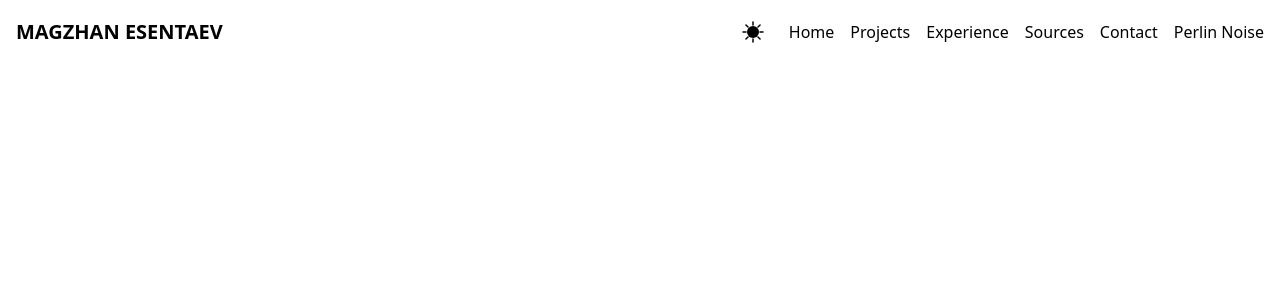
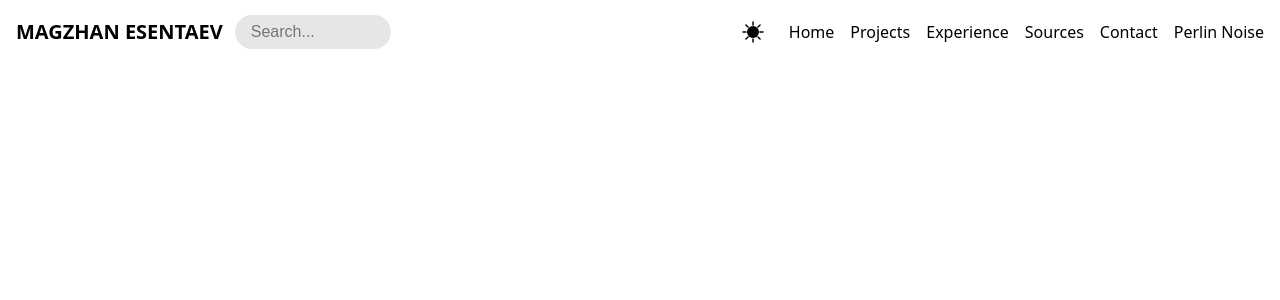
Before and after one commit to magzhawn/web-portfolio, a Vue app: page / in a window 1280 px wide. Shown: the top 300 px of the page. Built offline with nearby package versions, Linux system fonts and the light colour scheme.

Commit message:
removed metadata

```diff
--- a/src/assets/styles/main.css
+++ b/src/assets/styles/main.css
@@ -1,6 +1,7 @@
 :root {
     /* Base colors */
     --bg-color: #ffffff;
+    --bg-color-secondary: #e6e6e6;
     --text-color: #000000;
     --transparent-color: #dfdfdf;
     --bg-rgb: 255, 255, 255;
@@ -30,6 +31,8 @@
 
 [data-theme="dark"] {
     --bg-color: #121212;
+    --bg-color-secondary: #313131;
+
     --text-color: #f1f1f1;
     --transparent-color: #000000;
     --bg-rgb: 0, 0, 0;
--- a/src/components/header/Header.vue
+++ b/src/components/header/Header.vue
@@ -4,6 +4,7 @@ import { routes } from '@/router';
 import { ref, onMounted, onUnmounted, watch } from 'vue';
 import ThemeToggler from './ThemeToggler.vue';
 import MobileMenuOverlay from './MobileMenuOverlay.vue';
+import Search from './Search.vue';
 
 const scrolled = ref(false);
 const mobileMenuOpen = ref(false);
@@ -53,22 +54,17 @@ onUnmounted(() => {
 
 <template>
   <div :class="['header-container', { scrolled }]">
-    <!-- Left: moto + background button -->
     <div class="left" ref="leftRef">
       <span class="moto">{{ moto }}</span>
-      <!-- <BackgroundToggler /> -->
+      <Search />
     </div>
-
-    <!-- Right: theme + tabs + hamburger -->
     <div class="right">
       <ThemeToggler />
-
       <div class="tabs desktop-only">
         <span class="tab" v-for="tab in routes" :key="tab.path" @click="navigate(tab.path)">
           {{ tab.name }}
         </span>
       </div>
-
       <div class="hamburger mobile-only" @click="toggleMenu">
         <span :class="{ open: mobileMenuOpen }"></span>
         <span :class="{ open: mobileMenuOpen }"></span>
@@ -76,14 +72,7 @@ onUnmounted(() => {
       </div>
     </div>
   </div>
-
-  <!-- Mobile Overlay -->
-  <MobileMenuOverlay
-    v-if="mobileMenuOpen"
-    :routes="routes"
-    @close="mobileMenuOpen = false"
-    @navigate="navigate"
-  />
+  <MobileMenuOverlay v-if="mobileMenuOpen" :routes="routes" @close="mobileMenuOpen = false" @navigate="navigate" />
 </template>
 
 <style scoped>
@@ -95,7 +84,7 @@ onUnmounted(() => {
   display: flex;
   justify-content: space-between;
   align-items: center;
-  padding: 12px 16px;
+  padding: 0px 16px;
   background-color: rgba(var(--bg-color), 0.1);
   color: var(--text-color);
   backdrop-filter: blur(16px);
@@ -109,7 +98,9 @@ onUnmounted(() => {
   align-items: center;
   gap: 12px;
   min-width: 0;
+  padding: 12px 0;
 }
+
 
 .moto {
   font-weight: 700;
@@ -117,7 +108,7 @@ onUnmounted(() => {
   overflow: hidden;
   text-overflow: ellipsis;
   font-size: clamp(1rem, 2.5vw, 1.25rem);
-  min-width: 0; /* important for truncation */
+  min-width: 0;
 }
 
 .right {
@@ -125,6 +116,7 @@ onUnmounted(() => {
   flex-direction: row;
   align-items: center;
   gap: 16px;
+  padding: 12px 0;
 }
 
 /* Desktop Tabs */
@@ -135,6 +127,8 @@ onUnmounted(() => {
 
 .tab {
   cursor: pointer;
+  display: flex;
+  align-items: center;
 }
 
 .tab:hover {
@@ -160,17 +154,41 @@ onUnmounted(() => {
   transition: all 0.3s ease;
 }
 
-.hamburger span:nth-child(1) { top: 0; }
-.hamburger span:nth-child(2) { top: 50%; transform: translateY(-50%); }
-.hamburger span:nth-child(3) { bottom: 0; }
+.hamburger span:nth-child(1) {
+  top: 0;
+}
 
-.hamburger span.open:nth-child(1) { top: 50%; transform: translateY(-50%) rotate(45deg); }
-.hamburger span.open:nth-child(2) { opacity: 0; }
-.hamburger span.open:nth-child(3) { top: 50%; transform: translateY(-50%) rotate(-45deg); }
+.hamburger span:nth-child(2) {
+  top: 50%;
+  transform: translateY(-50%);
+}
+
+.hamburger span:nth-child(3) {
+  bottom: 0;
+}
+
+.hamburger span.open:nth-child(1) {
+  top: 50%;
+  transform: translateY(-50%) rotate(45deg);
+}
+
+.hamburger span.open:nth-child(2) {
+  opacity: 0;
+}
+
+.hamburger span.open:nth-child(3) {
+  top: 50%;
+  transform: translateY(-50%) rotate(-45deg);
+}
 
 /* Responsive */
 @media (max-width: 768px) {
-  .tabs.desktop-only { display: none; }
-  .hamburger.mobile-only { display: flex; }
+  .tabs.desktop-only {
+    display: none;
+  }
+
+  .hamburger.mobile-only {
+    display: flex;
+  }
 }
 </style>
--- /dev/null
+++ b/src/components/header/Search.vue
@@ -0,0 +1,61 @@
+<script setup lang="ts">
+import { ref } from 'vue'
+
+const query = ref('')
+
+const searchGoogle = () => {
+  if (query.value.trim() !== '') {
+    window.open(`https://www.google.com/search?q=${encodeURIComponent(query.value)}`, '_blank')
+  }
+}
+</script>
+
+<template>
+  <form @submit.prevent="searchGoogle" class="search-wrapper">
+    <input type="text" v-model="query" placeholder="Search..." />
+  </form>
+</template>
+
+<style scoped>
+.search-wrapper {
+  position: relative;
+  display: inline-block;
+}
+
+input {
+  background-color: var(--bg-color-secondary);
+  border: 0;
+  padding: 0.5em 2.5em 0.5em 1em;
+  border-radius: 3rem;
+  outline: none;
+  font-size: var(--font-size-base);
+  color: var(--text-color);
+  width: 100px;
+}
+
+input:focus {
+  outline: none;
+  box-shadow: none;
+}
+
+button {
+  position: absolute;
+  right: 0.5em;
+  top: 50%;
+  transform: translateY(-50%);
+  border: none;
+  background: transparent;
+  cursor: pointer;
+  padding: 0;
+  color: #888;
+}
+
+button svg {
+  width: 1em;
+  height: 1em;
+}
+
+button:focus {
+  outline: none;
+}
+</style>
```
Also changed, not shown: src/components/header/MetaData.vue (added, +16 -0 lines).
